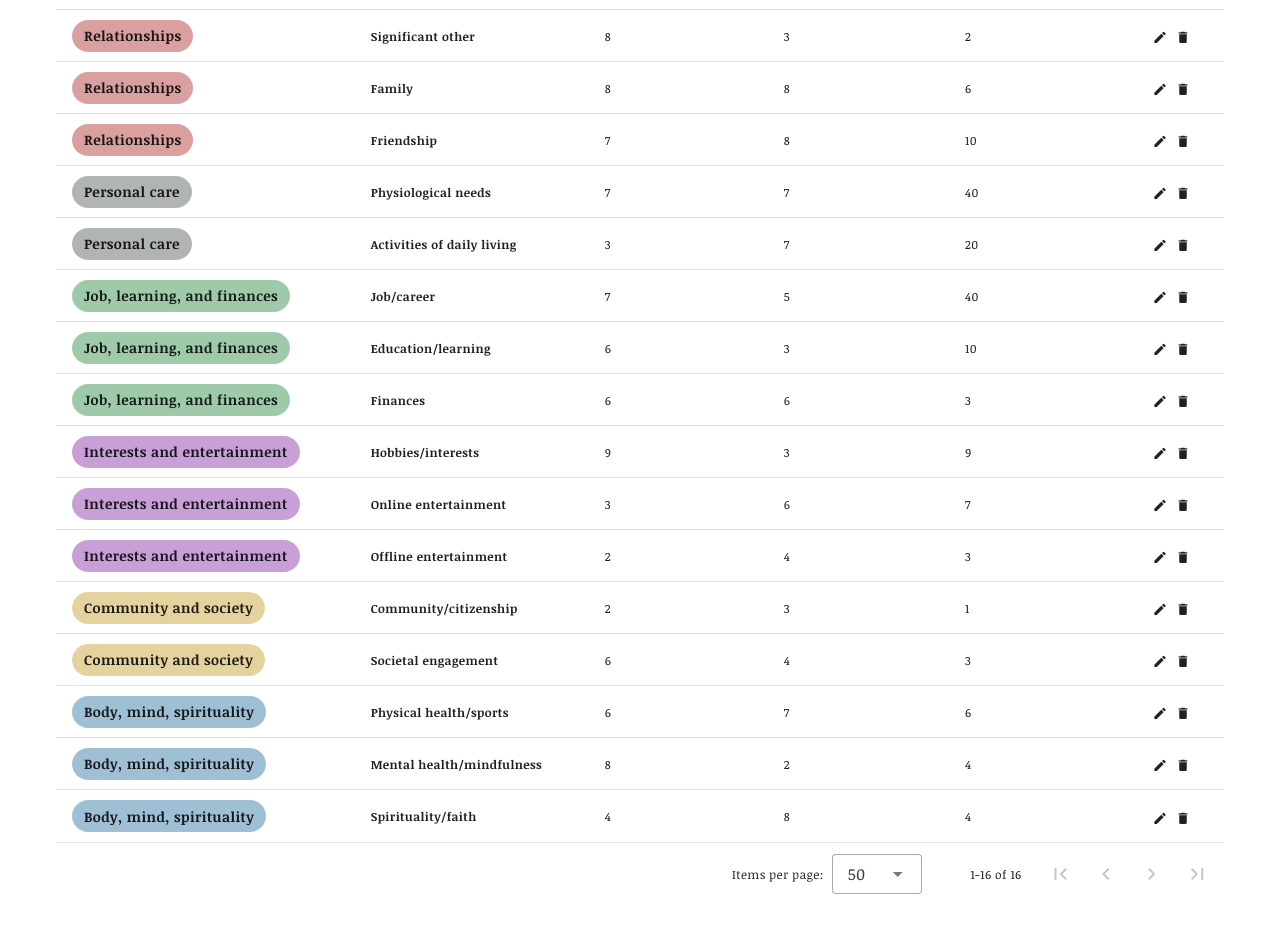
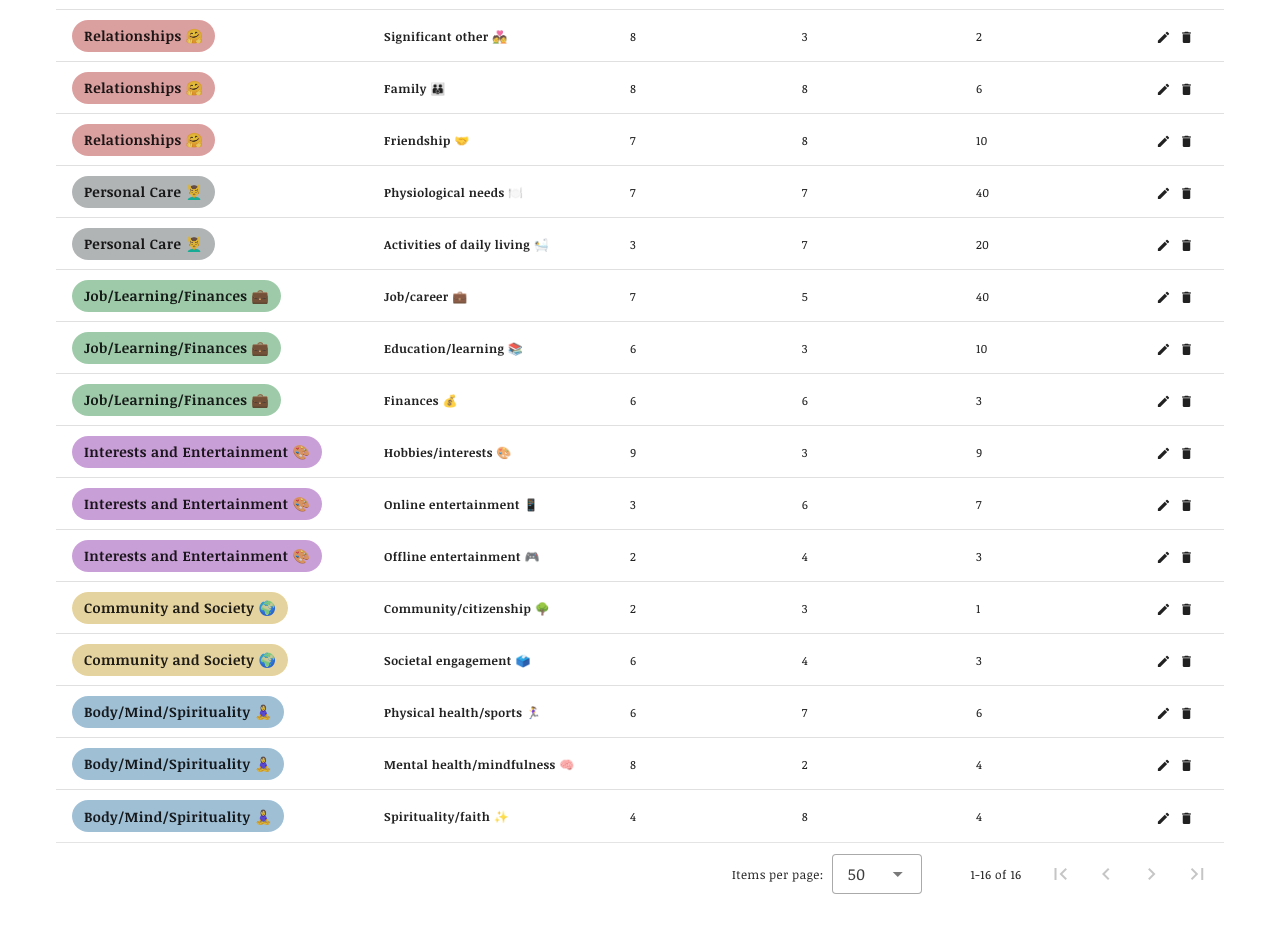
Before and after one commit to cameronlai/strategic-life-portfolio, a Vue app: page / in a window 1280 px wide. Shown: the part 1240-2172 px from the top of the page. Built offline with nearby package versions, Linux system fonts and the light colour scheme.

Commit message:
Add emoji

```diff
--- a/src/components/Home.vue
+++ b/src/components/Home.vue
@@ -292,128 +292,128 @@ export default {
       tableData: [],
       tableDataOriginal: [
         {
-          area: "Relationships",
-          unit: "Significant other",
+          area: "Relationships 🤗",
+          unit: "Significant other 💑",
           description: "Time with partner, dates",
           importance: 8,
           satisfaction: 3,
           time: 2,
         },
         {
-          area: "Relationships",
-          unit: "Family",
+          area: "Relationships 🤗",
+          unit: "Family 👪",
           description: "Engaging with kids, parents, siblings",
           importance: 8,
           satisfaction: 8,
           time: 6,
         },
         {
-          area: "Relationships",
-          unit: "Friendship",
+          area: "Relationships 🤗",
+          unit: "Friendship 🤝",
           description: "Time with friends",
           importance: 7,
           satisfaction: 8,
           time: 10,
         },
         {
-          area: "Body, mind, spirituality",
-          unit: "Physical health/sports ",
+          area: "Body/Mind/Spirituality 🧘‍♀️",
+          unit: "Physical health/sports 🏃‍♀️",
           description: "Exercise, physical therapy",
           importance: 6,
           satisfaction: 7,
           time: 6,
         },
         {
-          area: "Body, mind, spirituality",
-          unit: "Mental health/mindfulness ",
+          area: "Body/Mind/Spirituality 🧘‍♀️",
+          unit: "Mental health/mindfulness 🧠",
           description: "Psychotherapy, meditation",
           importance: 8,
           satisfaction: 2,
           time: 4,
         },
         {
-          area: "Body, mind, spirituality",
-          unit: "Spirituality/faith",
+          area: "Body/Mind/Spirituality 🧘‍♀️",
+          unit: "Spirituality/faith ✨",
           description: "Religious practice",
           importance: 4,
           satisfaction: 8,
           time: 4,
         },
         {
-          area: "Community and society",
-          unit: "Community/citizenship",
+          area: "Community and Society 🌍",
+          unit: "Community/citizenship 🌳",
           description: "Membership in local clubs, jury duty",
           importance: 2,
           satisfaction: 3,
           time: 1,
         },
         {
-          area: "Community and society",
-          unit: "Societal engagement",
+          area: "Community and Society 🌍",
+          unit: "Societal engagement 🗳️",
           description: "Volunteering, activism",
           importance: 6,
           satisfaction: 4,
           time: 3,
         },
         {
-          area: "Job, learning, and finances",
-          unit: "Job/career",
+          area: "Job/Learning/Finances 💼",
+          unit: "Job/career 💼",
           description: "Work",
           importance: 7,
           satisfaction: 5,
           time: 40,
         },
         {
-          area: "Job, learning, and finances",
-          unit: "Education/learning",
+          area: "Job/Learning/Finances 💼",
+          unit: "Education/learning 📚",
           description: "Classes, training",
           importance: 6,
           satisfaction: 3,
           time: 10,
         },
         {
-          area: "Job, learning, and finances",
-          unit: "Finances",
+          area: "Job/Learning/Finances 💼",
+          unit: "Finances 💰",
           description: "Planning, investing",
           importance: 6,
           satisfaction: 6,
           time: 3,
         },
         {
-          area: "Interests and entertainment",
-          unit: "Hobbies/interests",
+          area: "Interests and Entertainment 🎨",
+          unit: "Hobbies/interests 🎨",
           description: "Reading, collectibles",
           importance: 9,
           satisfaction: 3,
           time: 9,
         },
         {
-          area: "Interests and entertainment",
-          unit: "Online entertainment",
+          area: "Interests and Entertainment 🎨",
+          unit: "Online entertainment 📱",
           description: "Social media, TV, gaming",
           importance: 3,
           satisfaction: 6,
           time: 7,
         },
         {
-          area: "Interests and entertainment",
-          unit: "Offline entertainment",
+          area: "Interests and Entertainment 🎨",
+          unit: "Offline entertainment 🎮",
           description: "Vacations, theater, sporting events",
           importance: 2,
           satisfaction: 4,
           time: 3,
         },
         {
-          area: "Personal care",
-          unit: "Physiological needs",
+          area: "Personal Care 💆‍♂️",
+          unit: "Physiological needs 🍽️",
           description: "Eating, sleeping",
           importance: 7,
           satisfaction: 7,
           time: 40,
         },
         {
-          area: "Personal care",
-          unit: "Activities of daily living",
+          area: "Personal Care 💆‍♂️",
+          unit: "Activities of daily living 🛀",
           description: "Commuting, housework",
           importance: 3,
           satisfaction: 7,
@@ -444,27 +444,27 @@ export default {
       // Chart variables
       chartLabels: [
         {
-          label: "Relationships",
+          label: "Relationships 🤗",
           color: [219, 0, 0],
         },
         {
-          label: "Body, mind, spirituality",
+          label: "Body/Mind/Spirituality 🧘‍♀️",
           color: [0, 118, 197],
         },
         {
-          label: "Community and society",
+          label: "Community and Society 🌍",
           color: [255, 188, 0],
         },
         {
-          label: "Job, learning, and finances",
+          label: "Job/Learning/Finances 💼",
           color: [0, 159, 40],
         },
         {
-          label: "Interests and entertainment",
+          label: "Interests and Entertainment 🎨",
           color: [156, 0, 206],
         },
         {
-          label: "Personal care",
+          label: "Personal Care 💆‍♂️",
           color: [65, 76, 79],
         },
       ],
@@ -472,7 +472,7 @@ export default {
         datasets: [],
         /* Example of dataset
           {
-            label: "Relationships",
+            label: "Relationships 🤗",
             backgroundColor: "#f87979",
             data: [
               {
@@ -600,7 +600,6 @@ export default {
   },
   methods: {
     calculateTotalHours() {
-      console.log(this.tableData);
       this.totalHours = this.tableData.reduce(
         (acc, item) => acc + item.time,
         0
```
